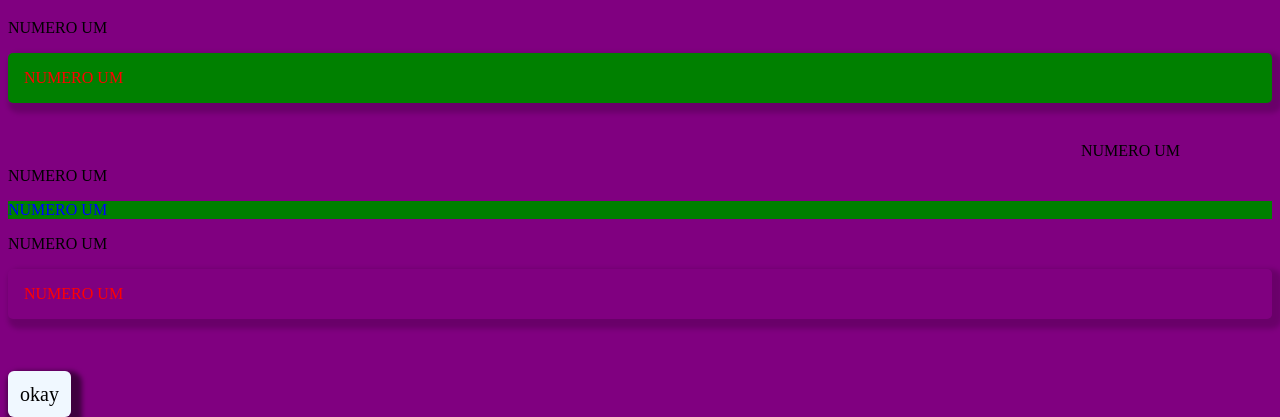
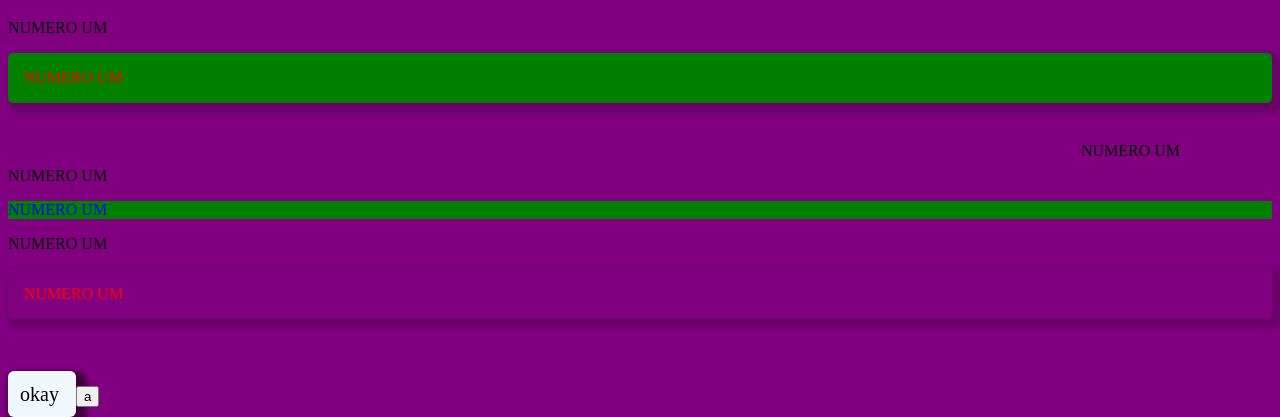
Before and after one commit to gutoroberto/teste-, a plain HTML site: page teste/teste.html in a window 1280 px wide. Shown: the part 524-941 px from the top of the page. Drawn offline with Linux system fonts and the light colour scheme.

Commit message:
Criado botão a

```diff
--- a/teste/teste.html
+++ b/teste/teste.html
@@ -18,6 +18,9 @@
     <a>
         okay
     </a>
+    <button>
+        a
+    </button>
     <script src="teste.js"></script>
 </body>
 </html>
```
